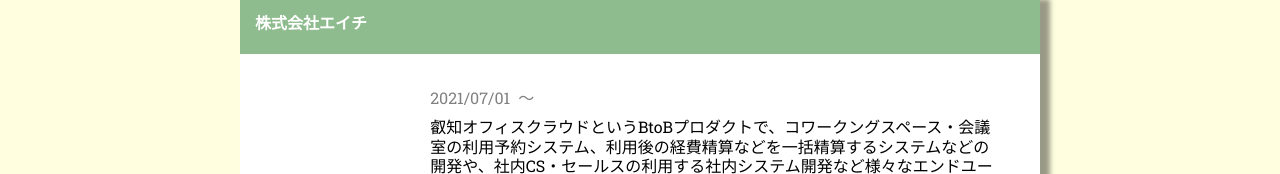
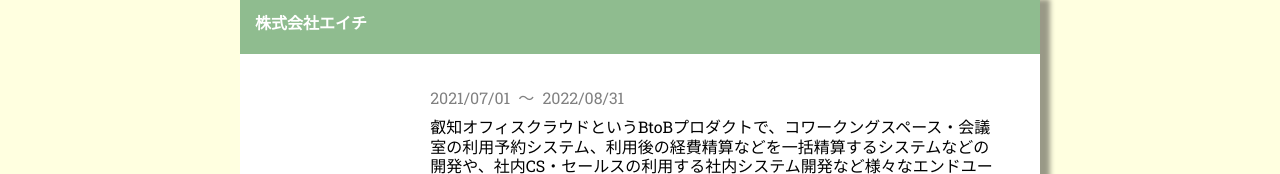
Before and after one commit to sukemaru-injp/next-first, a Next.js app: page /works in a window 1280 px wide. Shown: the part 168-342 px from the top of the page. Built offline with nearby package versions, Linux system fonts and the light colour scheme.

Commit message:
endDate追加

```diff
--- a/components/templates/WorkCard.tsx
+++ b/components/templates/WorkCard.tsx
@@ -9,7 +9,8 @@
   title: string
   content: string[]
   link?: string
-  date?: string
+  startDate?: string
+  endDate?: string
   tech?: string
   imageHeight?: string
   imageWidth?: string
@@ -55,8 +56,11 @@
 
 const WorkCard: FC<Props> = (props: Props) => {
   const DateText = () => {
-    if (props?.date) {
-      return <SubContent>{props.date}&ensp;〜</SubContent>
+    if (props.startDate && props.endDate) {
+      return <SubContent>{props.startDate}&ensp;〜&ensp;{props.endDate}</SubContent>
+    }
+    if (props?.startDate) {
+      return <SubContent>{props.startDate}&ensp;〜</SubContent>
     } else {
       return <></>
     }
--- a/pages/works/index.tsx
+++ b/pages/works/index.tsx
@@ -11,7 +11,8 @@
   image: string
   content: string[]
   link?: string
-  date?: string,
+  startDate?: string,
+  endDate?: string
   tech?: string
 }
 
@@ -58,7 +59,8 @@
                 content={item.content}
                 link={item?.link || ''}
                 tech={item?.tech || ''}
-                date={item?.date || ''} />
+                startDate={item?.startDate || ''}
+                endDate={item?.endDate || ''} />
             </CardWrapper>
           })}
           <Accounts />
--- a/src/ui.ts
+++ b/src/ui.ts
@@ -29,7 +29,8 @@
     title: '株式会社エイチ',
     image: '/img/eichi.png',
     link: 'https://eichiii.com/office/',
-    date: format(new Date(2021, 6, 1), 'yyyy/MM/dd'),
+    startDate: format(new Date(2021, 6, 1), 'yyyy/MM/dd'),
+    endDate: format(new Date(2022, 7, 31), 'yyyy/MM/dd'),
     content: ['叡知オフィスクラウドというBtoBプロダクトで、コワークングスペース・会議室の利用予約システム、利用後の経費精算などを一括精算するシステムなどの開発や、社内CS・セールスの利用する社内システム開発など様々なエンドユーザーに向けての開発を経験。', '新規機能開発や新規サービス企画や仕様策定・設計から携わり、コンポーネント設計から開発・テスト・運用まで行ってきました。', '2021年12月より新プロジェクト「叡知トリップ」の開発携わり、出張先の宿泊施設の利用予約システムのUI/UXの構築、開発を行いました。', 'コーディング規約の策定や、採用面接なども経験させていただきました。'],
     tech: 'Vue.js/Nuxt.js/SCSS/Golang/Docker/GCP/TypeScript/'
   }
```
